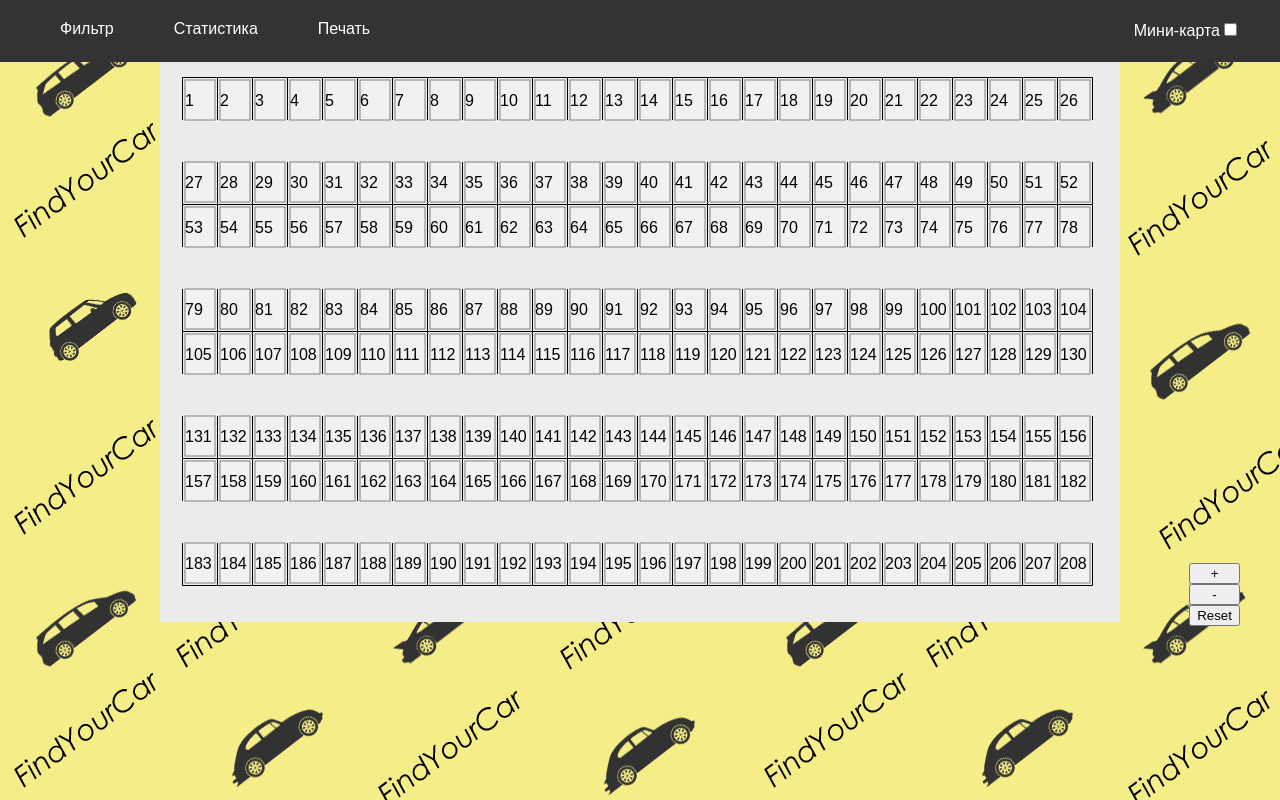
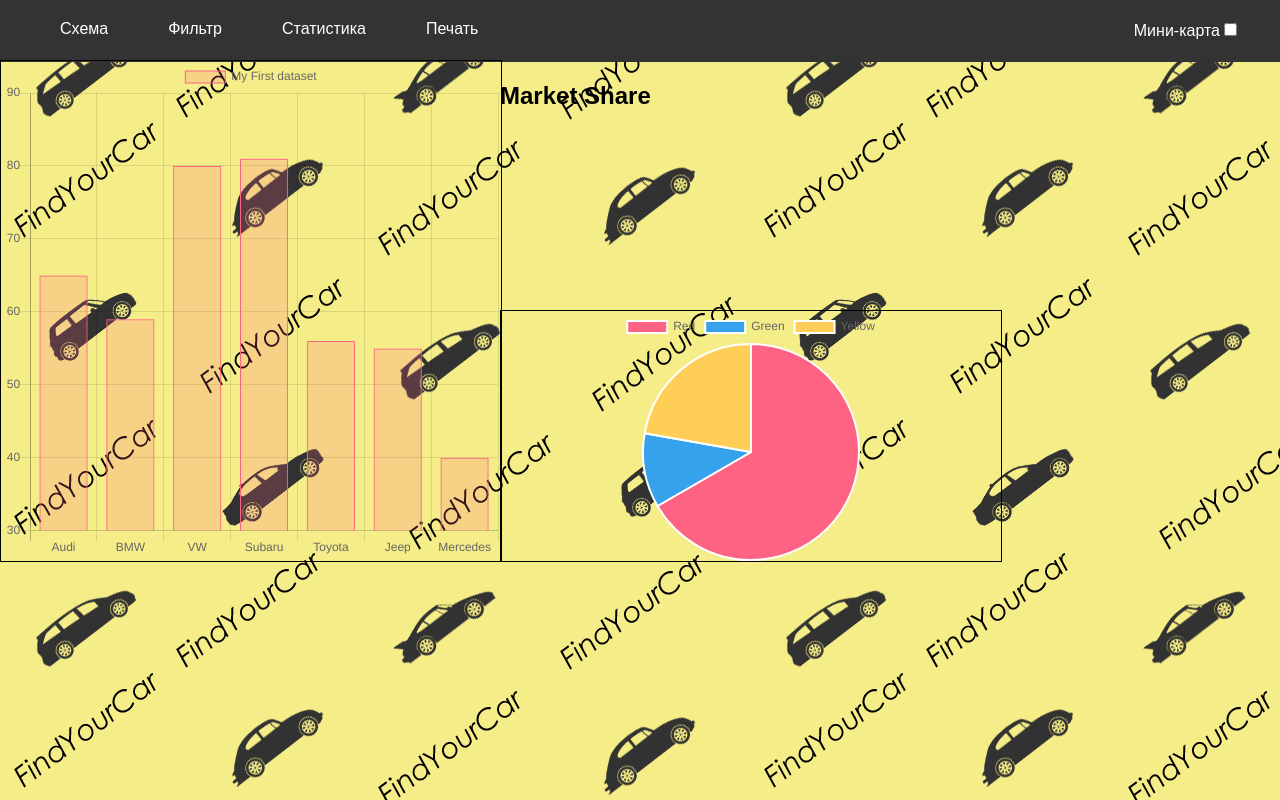
Before and after one commit to EvgenyRalko/react_car_finder_2.0, a React app: page /statistics in a window 1280 px wide. Built offline with nearby package versions, Linux system fonts and the light colour scheme.

Commit message:
Implemented routing, added statistics component, removed buttons (it turned out that they are of no use at all). Fixed bugs

```diff
--- a/package.json
+++ b/package.json
@@ -29,6 +29,7 @@
     "less": "^2.7.1",
     "less-loader": "^2.2.3",
     "react-redux": "^4.4.5",
+    "react-router-dom": "^4.1.2",
     "redux": "^3.6.0",
     "redux-promise": "^0.5.3",
     "redux-promise-middleware": "^4.1.0",
@@ -40,11 +41,15 @@
     "webpack-dev-server": "^1.16.2"
   },
   "dependencies": {
+    "babel-preset-stage-2": "^6.24.1",
+    "chart.js": "^2.6.0",
     "prop-types": "^15.5.10",
     "react": "^15.3.2",
+    "react-chartjs-2": "^2.5.7",
     "react-dom": "^15.3.2",
     "react-modal": "^2.2.4",
     "react-router": "^3.0.0",
+    "react-router-dom": "^4.1.2",
     "react-svg": "^2.1.21"
   }
 }
--- a/src/app/App.js
+++ b/src/app/App.js
@@ -1,6 +1,7 @@
 import React from 'react';
 import Header from '../header/Header';
 import Footer from '../footer/Footer';
+import Main from './Routes';
 import MarketPage from '../pages/market/MarketPage';
 import './styles.less';
 
@@ -20,17 +21,19 @@
         });
     }
 
-
     render() {
         return (
             <div>
-                <Header getCheckbox={value => this.getCheckboxValue(value)} />
-                <MarketPage displayMap={this.state.isDisplayed} />
-                <Footer />
+              <Header getCheckbox={value => this.getCheckboxValue(value)}/>
+              <Main displayMap={this.state.isDisplayed}/>
+              <Footer />
             </div>
         );
     }
 }
 
 
+// <MarketPage displayMap={this.state.isDisplayed} />
+
+
 export default App;
--- /dev/null
+++ b/src/app/Routes.js
@@ -0,0 +1,24 @@
+import React from 'react';
+import { Switch, Route } from 'react-router-dom';
+import Statistics from '../pages/statistics/Statistics';
+import MarketLayout from '../pages/market/MarketLayout';
+import Filter from '../pages/filter/Filter';
+import NotFound from '../pages/errors/not-found/NotFound';
+
+
+
+const Main = (props) => {
+  console.log(props);
+  return (
+   <main>
+     <Switch>
+       <Route exact path='/' render={() => <MarketLayout displayMap={props.displayMap} />} />
+       <Route exact path='/filter' component={Filter} />
+       <Route exact path='/statistics' component={Statistics} />
+       <Route path='*' component={NotFound} />
+     </Switch>
+   </main>
+ );
+}
+
+export default Main;
--- a/src/app/styles.less
+++ b/src/app/styles.less
@@ -10,5 +10,5 @@
 
 body {
     background-color: #f5ed88;
-    background-image: url(../misc/images/background_findyourcar2.png);
+    background-image: url('../misc/images/background_findyourcar2.png');
 }
--- a/src/header/Menu.js
+++ b/src/header/Menu.js
@@ -1,8 +1,9 @@
 import React from 'react';
 import menuItems from '../misc/helpers';
+import { Link, browserHistory } from 'react-router-dom';
 
 const menuListItems = menuItems.map(item =>
-    <li key={item.name} className="menu-item">{item.name}</li>
+    <Link to={item.link} key={item.name}><li key={item.name} className="menu-item">{item.name}</li></Link>
 );
 
 const Menu = () =>
--- a/src/header/header.less
+++ b/src/header/header.less
@@ -41,3 +41,8 @@
   margin-right: 20px;
   padding: 20px;
 }
+
+.menu-wrapper a {
+  color: #fff;
+  text-decoration: none;
+}
--- a/src/main.js
+++ b/src/main.js
@@ -1,9 +1,10 @@
 import React from 'react';
 import ReactDOM from 'react-dom';
+import { BrowserRouter } from 'react-router-dom';
 
 import App from './app/App';
 
-ReactDOM.render(
-    <App />,
-    document.getElementById('app')
-);
+ReactDOM.render((
+    <BrowserRouter>
+        <App />
+    </BrowserRouter>), document.getElementById('app'));
--- a/src/misc/helpers.js
+++ b/src/misc/helpers.js
@@ -1,7 +1,8 @@
 const menuItems = [
-    { name: 'Фильтр', link: '#' },
-    { name: 'Статистика', link: '#' },
-    { name: 'Печать', link: '#' }
+    { name: 'Схема', link: '/' },
+    { name: 'Фильтр', link: '/filter' },
+    { name: 'Статистика', link: '/statistics' },
+    { name: 'Печать', link: '/print' }
 ];
 
 export default menuItems;
--- /dev/null
+++ b/src/pages/filter/Filter.js
@@ -0,0 +1,14 @@
+import './filter.less';
+import React from 'react';
+
+class Filter extends React.Component {
+  render(){
+    return (
+      <div>
+        <p>The filter will appear here</p>
+      </div>
+    );
+  }
+}
+
+export default Filter;
--- a/src/pages/market/LayoutSVG.js
+++ b/src/pages/market/LayoutSVG.js
@@ -3,17 +3,111 @@
 import LayoutLots from './LayoutLots';
 import LayoutGrid from './LayoutGrid';
 import Modal from './Modal';
+import ZoomButtons from './ZoomButtons';
 
 class LayoutSVG extends React.Component {
     constructor(props) {
         super(props);
         this.state = {
             selectedLot: null,
-            modalIsOpened: false
+            modalIsOpened: false,
+            SVGViewport: {
+                x: 0,
+                y: 0,
+                width: 960,
+                height: 560
+            },
+            draggable: false,
+            coordinates: {
+                x: null,
+                y: null
+            }
         };
         this.openModal = this.openModal.bind(this);
         this.closeModal = this.closeModal.bind(this);
+        this.changeSVGViewport = this.changeSVGViewport.bind(this);
+        this.startDragging = this.startDragging.bind(this);
+        this.dragging = this.dragging.bind(this);
+        this.stopDragging = this.stopDragging.bind(this);
+        this.zoomIn = this.zoomIn.bind(this);
+        this.zoomOut = this.zoomOut.bind(this);
     }
+
+    changeSVGViewport(event) {
+          const zoomConst = 1.15;
+
+          if (event.deltaY < 0) {
+              event.preventDefault();
+              this.zoomIn(zoomConst, this.state.SVGViewport);
+          }
+
+          if (event.deltaY > 0) {
+              event.preventDefault();
+              this.zoomOut(zoomConst, this.state.SVGViewport);
+          }
+      }
+
+
+
+
+  zoomIn(n, data) {
+              if (data.width < 500 || data.height < 300) return;
+              this.setState({
+                  SVGViewport: {
+                      x: data.x,
+                      y: data.y,
+                      width: data.width / n,
+                      height: data.height / n
+                  }
+              });
+          }
+
+
+  zoomOut(n, data) {
+              if (data.width > 959 || data.height > 559) return;
+              this.setState({
+                  SVGViewport: {
+                      x: data.x,
+                      y: data.y,
+                      width: data.width * n,
+                      height: data.height * n
+                  }
+              });
+          }
+
+    startDragging(event) {
+        this.setState({
+            draggable: true,
+            coordinates: {
+                x: event.pageX,
+                y: event.pageY
+            }
+        });
+    }
+
+    dragging(event) {
+        if (!this.state.draggable) return;
+
+        this.setState({
+            SVGViewport: {
+                x: this.state.SVGViewport.x + (this.state.coordinates.x - event.pageX),
+                y: this.state.SVGViewport.y + (this.state.coordinates.y - event.pageY),
+                width: this.state.SVGViewport.width,
+                height: this.state.SVGViewport.height
+            },
+            coordinates: {
+                x: event.pageX,
+                y: event.pageY
+            }
+        });
+    }
+
+    stopDragging() {
+        this.setState({
+            draggable: false
+        });
+    }
+
 
     handleSelectedCar(value) {
         this.setState({
@@ -35,8 +129,9 @@
     }
 
     render() {
+        const viewport = this.state.SVGViewport;
         return (
-            <div className="svg-layout-component">
+            <div className="svg-layout-component" >
                 <svg
                     version="1.1"
                     id="layer1"
@@ -46,9 +141,13 @@
                     y="0px"
                     width="960"
                     height="560"
-                    viewBox="0 0 960 560"
+                    viewBox={`${viewport.x} ${viewport.y} ${viewport.width} ${viewport.height}`}
                     style={{ enableBackground: 'new 0 0 960 560' }}
                     xmlSpace="preserve"
+                    onWheel={this.changeSVGViewport}
+                    onMouseDown={this.startDragging}
+                    onMouseMove={this.dragging}
+                    onMouseUp={this.stopDragging}
                 >
                     <style>
                         {'line { stroke: black; } rect{fill: rgba(255, 255, 255, .3); stroke: gray;} svg{background-color: #EBEBE9}'}
--- a/src/pages/market/MarketLayout.js
+++ b/src/pages/market/MarketLayout.js
@@ -1,5 +1,6 @@
 import React from 'react';
 import LayoutSVG from './LayoutSVG';
+import MiniMap from './MiniMap';
 
 class MarketLayout extends React.Component {
     constructor(props) {
@@ -18,7 +19,12 @@
     render() {
         return (
             <div className="layout-wrapper">
-                <LayoutSVG getSelectedCar={value => this.getSelectedCar(value)} />
+                <LayoutSVG
+                    getSelectedCar={value => this.getSelectedCar(value)}
+
+                    viewPort={this.state.SVGViewport}
+                />
+                <MiniMap  displayMap={this.props.displayMap}/>
             </div>
         );
     }
--- a/src/pages/market/MarketPage.js
+++ b/src/pages/market/MarketPage.js
@@ -1,8 +1,6 @@
 import React from 'react';
 import PropTypes from 'prop-types';
 import MarketLayout from './MarketLayout';
-import ZoomButtons from './ZoomButtons';
-import MiniMap from './MiniMap';
 import './marketStyle.less';
 
 
@@ -10,9 +8,7 @@
     render() {
         return (
             <div className="market-page">
-                <MarketLayout />
-                <ZoomButtons />
-                <MiniMap displayMap={this.props.displayMap} />
+                <MarketLayout displayMap={this.props.displayMap}/>
             </div>
         );
     }
--- a/src/pages/market/MiniMap.js
+++ b/src/pages/market/MiniMap.js
@@ -13,6 +13,7 @@
     }
 
     buildCanvasBackground() {
+      console.log(this.props);
         if (this.props.displayMap) {
             const canvasBackground = document.getElementById('minimap-background');
             const contextBackground = canvasBackground.getContext('2d');
@@ -41,7 +42,7 @@
                 </div>
             );
         }
-        return (<div />);
+        return null;
     }
 }
 
--- a/src/pages/market/ZoomButtons.js
+++ b/src/pages/market/ZoomButtons.js
@@ -1,13 +1,14 @@
 import React from 'react';
 
-const ZoomButtons = () => (
+const ZoomButtons = (props) => (
     <div>
         <div id="button_wrapper">
-            <button className="zoom_buttons" id="plus">+</button>
-            <button className="zoom_buttons" id="minus">-</button>
+            <button className="zoom_buttons" onClick={console.log(props.SVGprops)} id="plus">+</button>
+            <button className="zoom_buttons" onClick={() => props.zoomOut(1.15, props.SVGprops)} id="minus">-</button>
             <button id="reset">Reset</button>
         </div>
     </div>
 );
 
+// () => props.zoomIn(1.15, props.SVGprops)
 export default ZoomButtons;
--- /dev/null
+++ b/src/pages/statistics/BarChart.js
@@ -0,0 +1,36 @@
+import React from 'react';
+import {Bar} from 'react-chartjs-2';
+
+const data = {
+  labels: ['Audi', 'BMW', 'VW', 'Subaru', 'Toyota', 'Jeep', 'Mercedes'],
+  datasets: [
+    {
+      label: 'My First dataset',
+      backgroundColor: 'rgba(255,99,132,0.2)',
+      borderColor: 'rgba(255,99,132,1)',
+      borderWidth: 1,
+      hoverBackgroundColor: 'rgba(255,99,132,0.4)',
+      hoverBorderColor: 'rgba(255,99,132,1)',
+      data: [65, 59, 80, 81, 56, 55, 40, 33]
+    }
+  ]
+};
+
+class BarChart extends React.Component{
+  render() {
+    return (
+      <div className="bar-chart">
+        <Bar
+          data={data}
+          width={100}
+          height={100}
+          options={{
+            maintainAspectRatio: false
+          }}
+        />
+      </div>
+    );
+  }
+};
+
+export default BarChart;
--- /dev/null
+++ b/src/pages/statistics/PieChart.js
@@ -0,0 +1,36 @@
+import React from 'react';
+import {Pie} from 'react-chartjs-2';
+
+const data = {
+	labels: [
+		'Red',
+		'Green',
+		'Yellow'
+	],
+	datasets: [{
+		data: [300, 50, 100],
+		backgroundColor: [
+		'#FF6384',
+		'#36A2EB',
+		'#FFCE56'
+		],
+		hoverBackgroundColor: [
+		'#FF6384',
+		'#36A2EB',
+		'#FFCE56'
+		]
+	}]
+};
+
+ class PieChart extends React.Component{
+  render() {
+    return (
+      <div className="pie-chart">
+        <h2>Market Share</h2>
+        <Pie data={data} />
+      </div>
+    );
+  }
+};
+
+export default PieChart;
--- a/src/pages/statistics/Statistics.js
+++ b/src/pages/statistics/Statistics.js
@@ -1,11 +1,18 @@
+import './statistics.less';
 import React from 'react';
+import BarChart from './BarChart';
+import PieChart from './PieChart';
+
 
 class Statistics extends React.Component {
     render() {
         return (
-            <div>
-                <p>Statistics shows up here</p>
+            <div className="statistics-wrapper">
+                  <BarChart />
+                  <PieChart />
             </div>
         )
     }
 }
+
+export default Statistics;
--- /dev/null
+++ b/src/pages/statistics/statistics.less
@@ -0,0 +1,10 @@
+.bar-chart, .pie-chart {
+  height: 500px;
+  width: 500px;
+  position: relative;
+}
+
+
+.statistics-wrapper {
+  display: flex;
+}
--- a/webpack.config.js
+++ b/webpack.config.js
@@ -17,7 +17,8 @@
 	},
 
 	devServer: {
-		port: 5555
+		port: 5555,
+		historyApiFallback: true
 	},
 
 	devtool: 'source-map',
```
Also changed, not shown: src/pages/filter/filter.less (added).
